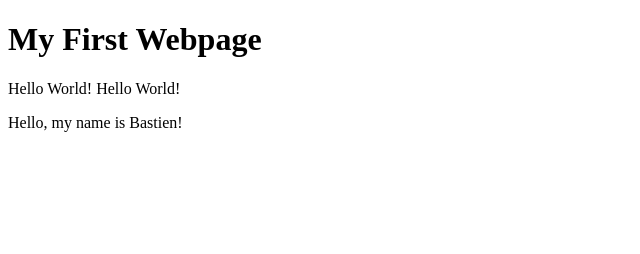
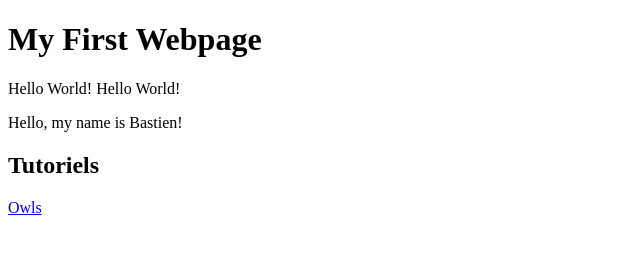
Before and after one commit to Bastienvrg/bastienvrg.github.io, a plain HTML site: page index.html in a window 1280 px wide. Shown: the whole page, without its empty margins (0-640 px from the left). Drawn offline with Linux system fonts and the light colour scheme.

Commit message:
updated website

```diff
--- a/index.html
+++ b/index.html
@@ -12,5 +12,8 @@
 
       <p>Hello, my name is Bastien!</p>
 
+      <h2>Tutoriels</h2>
+      <a href="owls.html">Owls</a>
+
     </body>
   </html>
```
